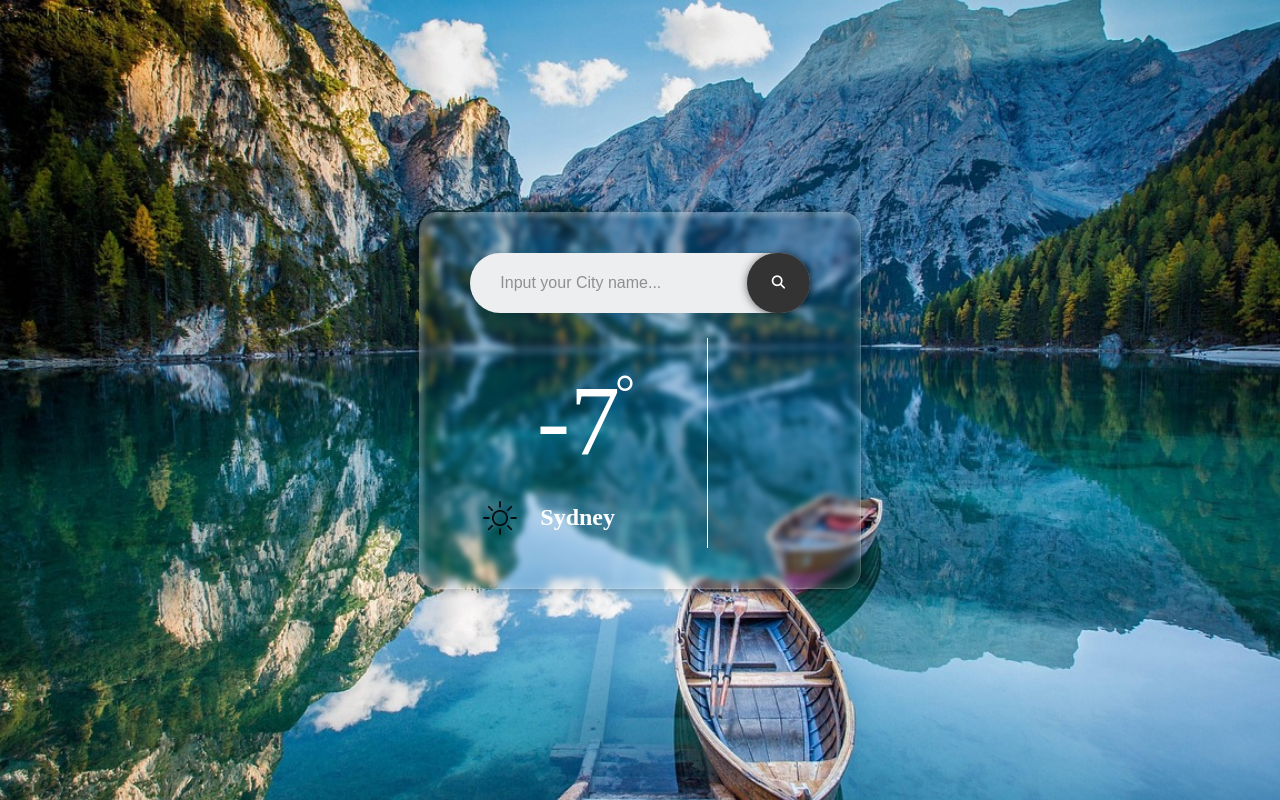
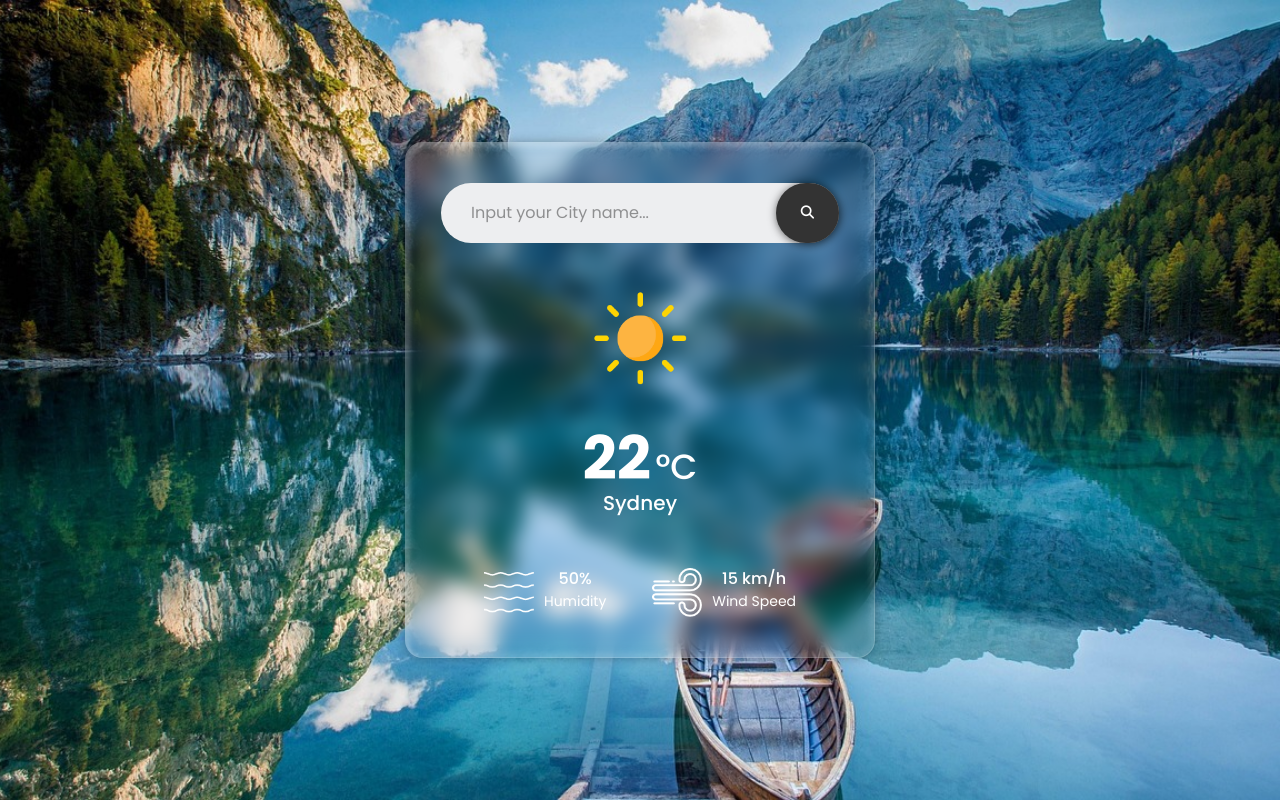
Before and after one commit to lemodoescoding/js-simple-projects, a plain HTML site: page weather-app/index.html in a window 1280 px wide. Drawn offline with Linux system fonts and the light colour scheme.

Commit message:
Added few image files and finishing style

```diff
--- a/weather-app/index.html
+++ b/weather-app/index.html
@@ -17,17 +17,30 @@
             <button><i class="fa-solid fa-magnifying-glass"></i></button>
         </div>
         <div class="weather-info">
-            <div class="temps">
-                <div class="temp">-7</div>
-                <div class="location">
-                    <img src="./assets/sunny.png" class="weatherBx">
-                    <h3 class="city">Sydney</h3>
+                <img src="./assets/clear.png" class="weatherBx" alt="Clear">
+                <div class="temp">
+                    <span class="tempVal">22</span>
+                    <span class="tempVar">°C</span>
                 </div>
-            </div>
-            <div class="additional-info">
-
-            </div>
+                <h3 class="city">Sydney</h3>
+                <div class="details">
+                    <div class="col">
+                        <img src="./assets/humidity.png" alt="Humidity">
+                        <div>
+                            <p class="humidity">50%</p>
+                            <p>Humidity</p>
+                        </div>
+                    </div>
+                    <div class="col">
+                        <img src="./assets/wind.png" alt="Wind Speed">
+                        <div>
+                            <p class="windspeed">15 km/h</p>
+                            <p>Wind Speed</p>
+                        </div>
+                    </div>
+                </div>
         </div>
     </div>
+    <script src="./script.js"></script>
 </body>
 </html>
--- /dev/null
+++ b/weather-app/script.js
@@ -0,0 +1,2 @@
+const apiKey = ""
+const apiURL = ""
--- a/weather-app/style.css
+++ b/weather-app/style.css
@@ -5,7 +5,7 @@
     margin: 0;
     padding: 0;
     box-sizing: border-box;
-    font-family: "Poppins", default;
+    font-family: "Poppins";
 }
 
 body {
@@ -29,16 +29,17 @@ body {
 }
 
 .container {
-    max-width: 85%;
-    min-height: 300px;
-    padding: 40px 50px;
+    width: 90%;
+    max-width: 470px;
+    padding: 40px 35px;
     background: rgba(0,0,0,0.015);
     border-radius: 18px;
     border: 1px solid rgba(255,255,255,0.25);
     box-shadow: 0 0 10px 1px rgba(0,0,0,.25),
                 inset 4px 4px 5px rgba(255,255,255,0.25),
                 inset -4px -4px 5px rgba(255,255,255,0.125);
-    backdrop-filter: blur(3px);
+    backdrop-filter: blur(10px);
+    flex-basis: 500px;
 }
 
 .search-bar {
@@ -51,7 +52,8 @@ body {
     border-radius: 30px;
     padding-left: 20px;
     margin-right: 30px;
-    margin-bottom: 25px;
+    margin-bottom: 10px;
+    position: relative;
 }
 
 .search-bar input {
@@ -80,6 +82,8 @@ body {
     cursor: pointer;
     border-radius: 35px;
     transition: 0.3s;
+    position: absolute;
+    right: 0;
     box-shadow: 1px 1px 10px rgba(0, 0, 0, 0.7);
 }
 
@@ -89,68 +93,94 @@ body {
 }
 
 .weather-info {
-    width: 100%;
     display: flex;
-    justify-content: space-between;
+    flex-direction: column;
+    justify-content: center;
     align-items: center;
 }
 
-.weather-info .temps {
-    min-width: 200px;
-    width: 70%;
-    padding: 25px 30px 10px 10px;
-    border-right: 1px solid rgba(255,255,255,1);
+.weather-info .weatherBx {
+    max-width: 140px;
+    max-height: 140px;
+    min-width: 50px;
+    min-height: 50px;
+    margin: 15px;
+}
+
+.weather-info .temp {
+    margin-top: -10px;
+}
+
+.weather-info .tempVal {
+    font-size: 60px;
+    color: #fff;
+    font-weight: 700;
+}
+
+.weather-info .tempVar {
+    font-size: 35px;
+    color: #fff;
+    font-weight: 500;
+}
+
+.weather-info .city {
+    color: #fff;
+    font-weight: 500;
+    font-size: 20px;
+    margin-top: -15px;
+}
+
+.weather-info .details {
+    width: 100%;
     display: flex;
-    flex-direction: column;
-    gap: 20px;
     justify-content: space-around;
     align-items: center;
+    margin-top: 50px;
+    padding: 0 20px;
 }
 
-.weather-info .temps .temp {
-    font-size: 100px;
+.weather-info .details .col {
+    display: flex;
+    align-items: center;
+    text-align: center;
+    font-size: 14px;
+    color: #fff;
+}
+
+.weather-info .details .col img {
+    width: 50px;
+    margin-right: 10px;
+}
+
+.weather-info .details .col .humidity,
+.weather-info .details .col .windspeed {
+    font-size: 16px;
+    margin-top: -6px;
+    font-weight: 500;
+}
+
+/* .weather-info .temp {
+    font-size: 40px;
     font-weight: 300;
     color: #fff;
     position: relative;
+    transform: translateX(-50%);
 }
 
-.weather-info .temps .temp::before {
+.weather-info .temp::before {
     content: "°";
     position: absolute;
     top: 0;
-    right: -15px;
-    font-size: 50px;
+    right: -10px;
+    font-size: 30px;
     color: #fff;
 }
 
-/* .weather-info .temps .temp::after {
+.weather-info .temp::after {
     content: "C";
     position: absolute;
     top: 50%;
-    right: -40px;
-    transform: translateY(-40%);
-    font-size: 40px;
+    right: -25px;
+    transform: translateY(-35%);
+    font-size: 30px;
 } */
-
-.weather-info .temps .location {
-    width: 100%;
-    display: flex;
-    flex-direction: row;
-    align-items: center;
-    gap: 20px;
-}
-
-.weather-info .temps .location .weatherBx {
-    width: 40px;
-    height: 40px;
-}
-
-.weather-info .temps .location .city {
-    color: #fff;
-    font-size: 24px;
-}
-
-.weather-info .additional-info {
-    max-width: 30%;
-    width: 100px;
-}
```
Also changed, not shown: weather-app/assets/clear.png (added), weather-app/assets/clouds.png (added), weather-app/assets/drizzle.png (added), weather-app/assets/humidity.png (added), weather-app/assets/mist.png (added), weather-app/assets/rain.png (added), weather-app/assets/search.png (added), weather-app/assets/snow.png (added), weather-app/assets/sunny.png (deleted), weather-app/assets/wind.png (added).
